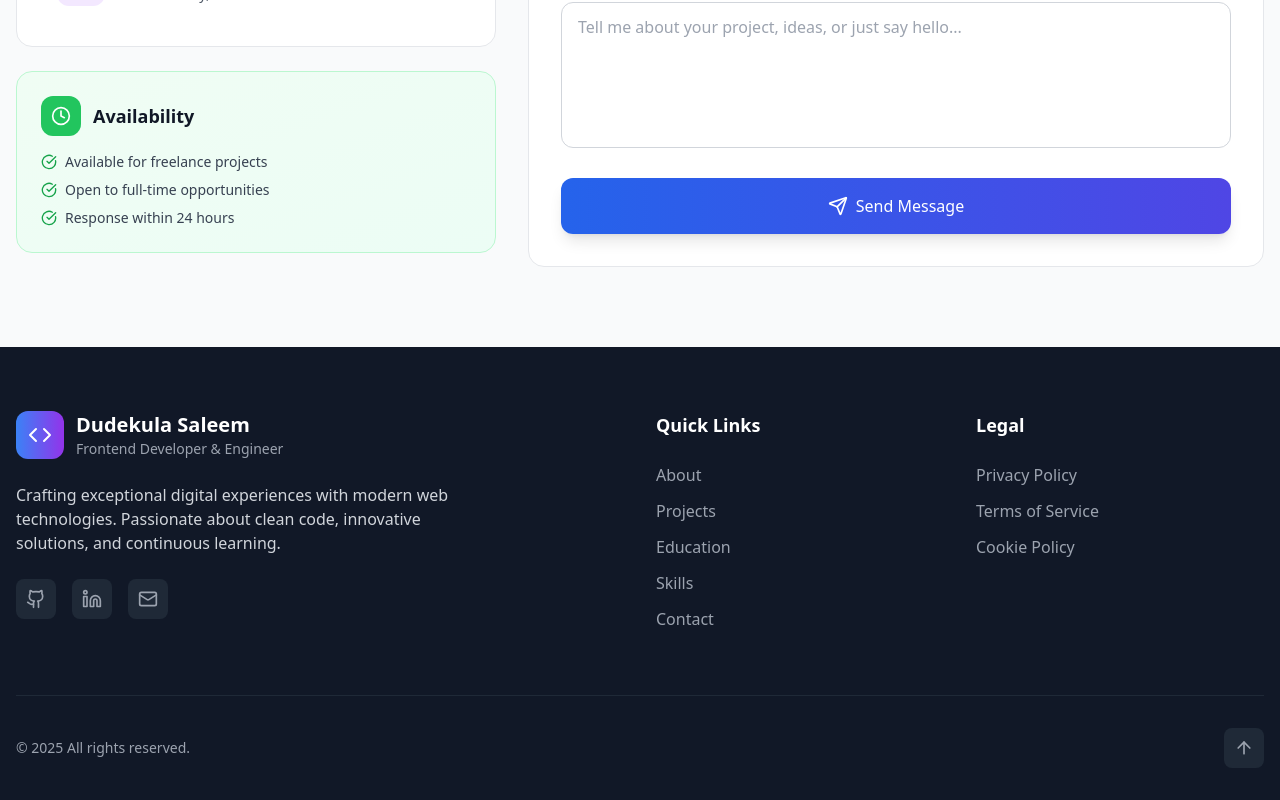
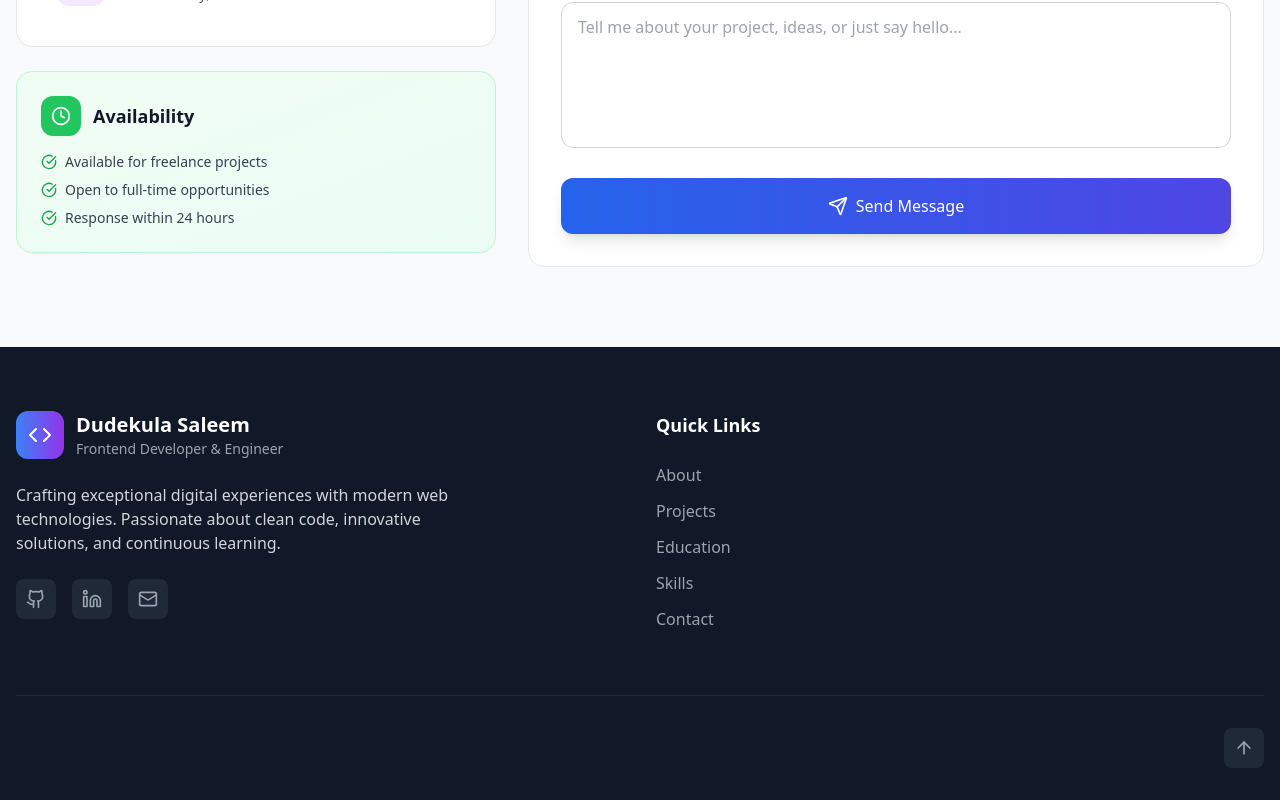
Before and after one commit to saleem2q3/MyPortfolio, a React (Vite) app in the folder MyPortfolio/: page / in a window 1280 px wide. Shown: the part 8255-9055 px from the top of the page. Built offline with nearby package versions, Linux system fonts and the light colour scheme.

Commit message:
last commit

```diff
--- a/MyPortfolio/src/components/Footer.jsx
+++ b/MyPortfolio/src/components/Footer.jsx
@@ -90,21 +90,7 @@ export default function Footer() {
             </div>
 
             {/* Legal */}
-            <div>
-              <h4 className="text-base sm:text-lg font-semibold mb-4 sm:mb-6">Legal</h4>
-              <ul className="space-y-2 sm:space-y-3">
-                {footerLinks.map((link, index) => (
-                  <motion.li key={index} whileHover={{ x: 5 }}>
-                    <a
-                      href={link.href}
-                      className="text-sm sm:text-base text-gray-400 hover:text-white transition-colors duration-300"
-                    >
-                      {link.label}
-                    </a>
-                  </motion.li>
-                ))}
-              </ul>
-            </div>
+
           </motion.div>
         </div>
 
@@ -117,7 +103,6 @@ export default function Footer() {
         >
           <div className="flex flex-col sm:flex-row justify-between items-center space-y-4 sm:space-y-0">
             <div className="flex flex-col sm:flex-row items-center space-y-2 sm:space-y-0 sm:space-x-4">
-              <p className="text-gray-400 text-xs sm:text-sm">© {currentYear} All rights reserved.</p>
               <motion.div
                 className="flex items-center space-x-2 text-gray-400 text-xs sm:text-sm"
                 whileHover={{ scale: 1.05 }}
```
